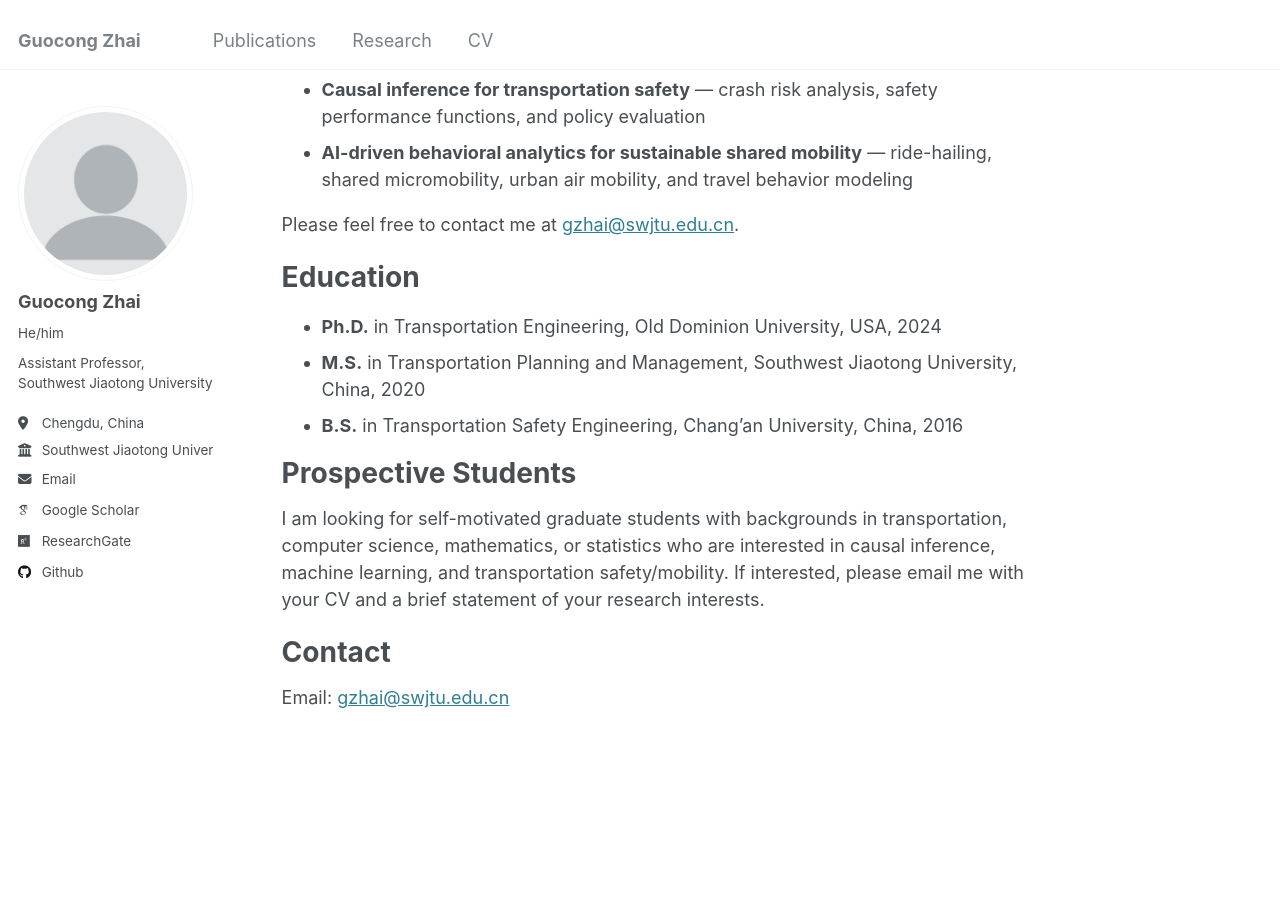
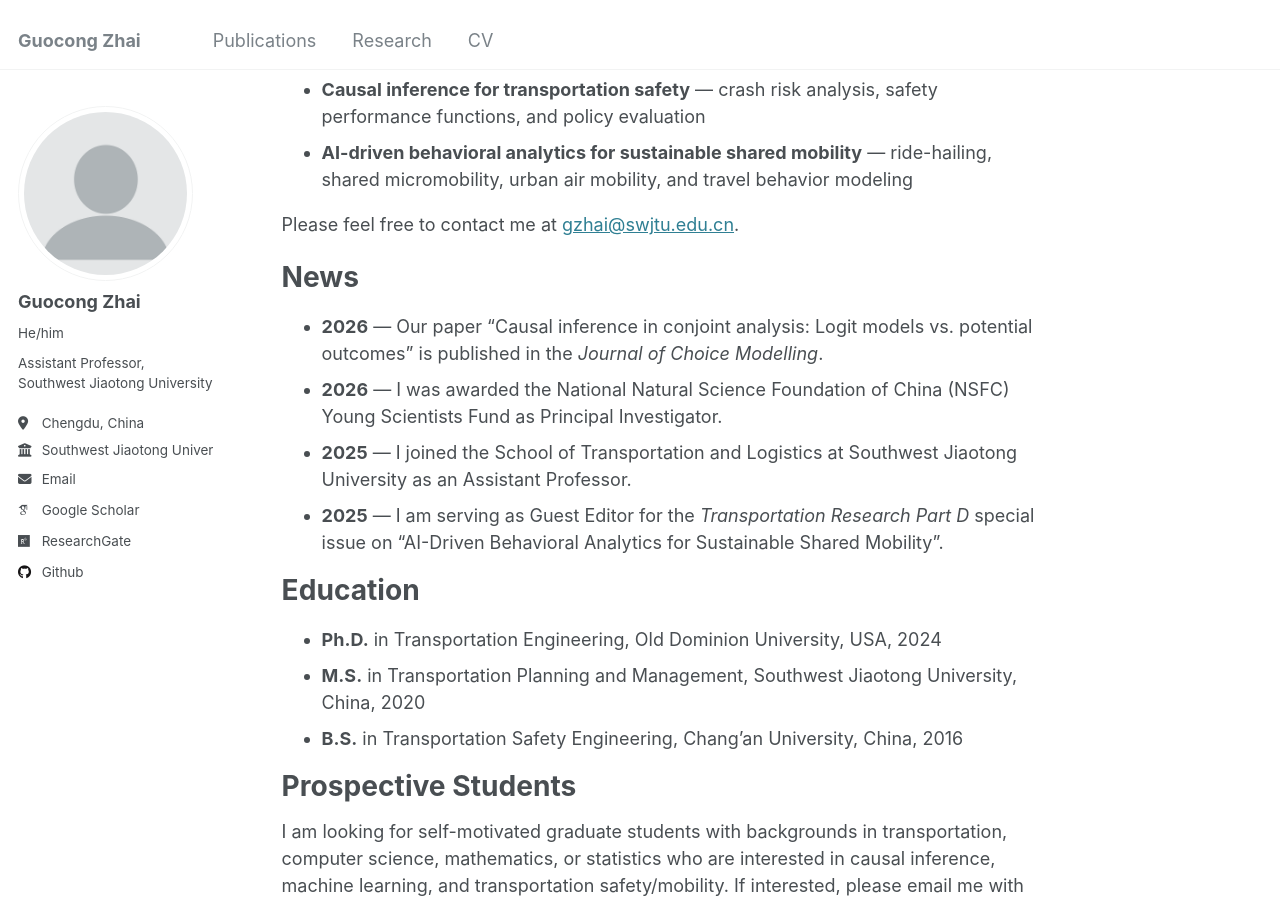
Before and after one commit to gzhai001/gzhai001.github.io, a Jekyll site: the page built from _pages/about.md, in a window 1280 px wide and 900 px high, scrolled down 335 px. Built offline with Jekyll 4.4.1, drawn with Linux system fonts in a browser that asks for light colours; some web fonts are replaced.

Commit message:
Add News section to homepage

```diff
--- a/_pages/about.md
+++ b/_pages/about.md
@@ -16,6 +16,13 @@ My research focuses on **causal inference and machine learning for transportatio
 
 Please feel free to contact me at [gzhai@swjtu.edu.cn](mailto:gzhai@swjtu.edu.cn).
 
+News
+======
+* **2026** — Our paper "Causal inference in conjoint analysis: Logit models vs. potential outcomes" is published in the *Journal of Choice Modelling*.
+* **2026** — I was awarded the National Natural Science Foundation of China (NSFC) Young Scientists Fund as Principal Investigator.
+* **2025** — I joined the School of Transportation and Logistics at Southwest Jiaotong University as an Assistant Professor.
+* **2025** — I am serving as Guest Editor for the *Transportation Research Part D* special issue on "AI-Driven Behavioral Analytics for Sustainable Shared Mobility".
+
 Education
 ======
 * **Ph.D.** in Transportation Engineering, Old Dominion University, USA, 2024
```
